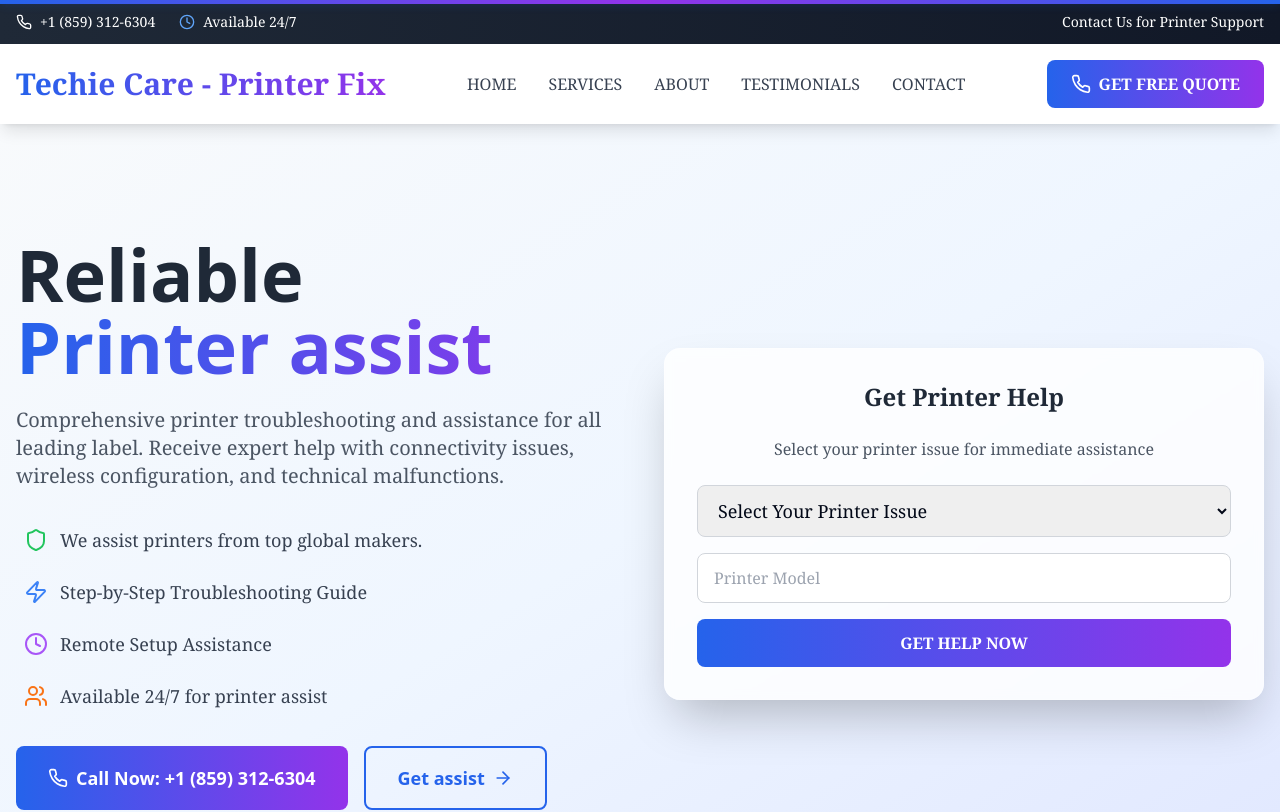
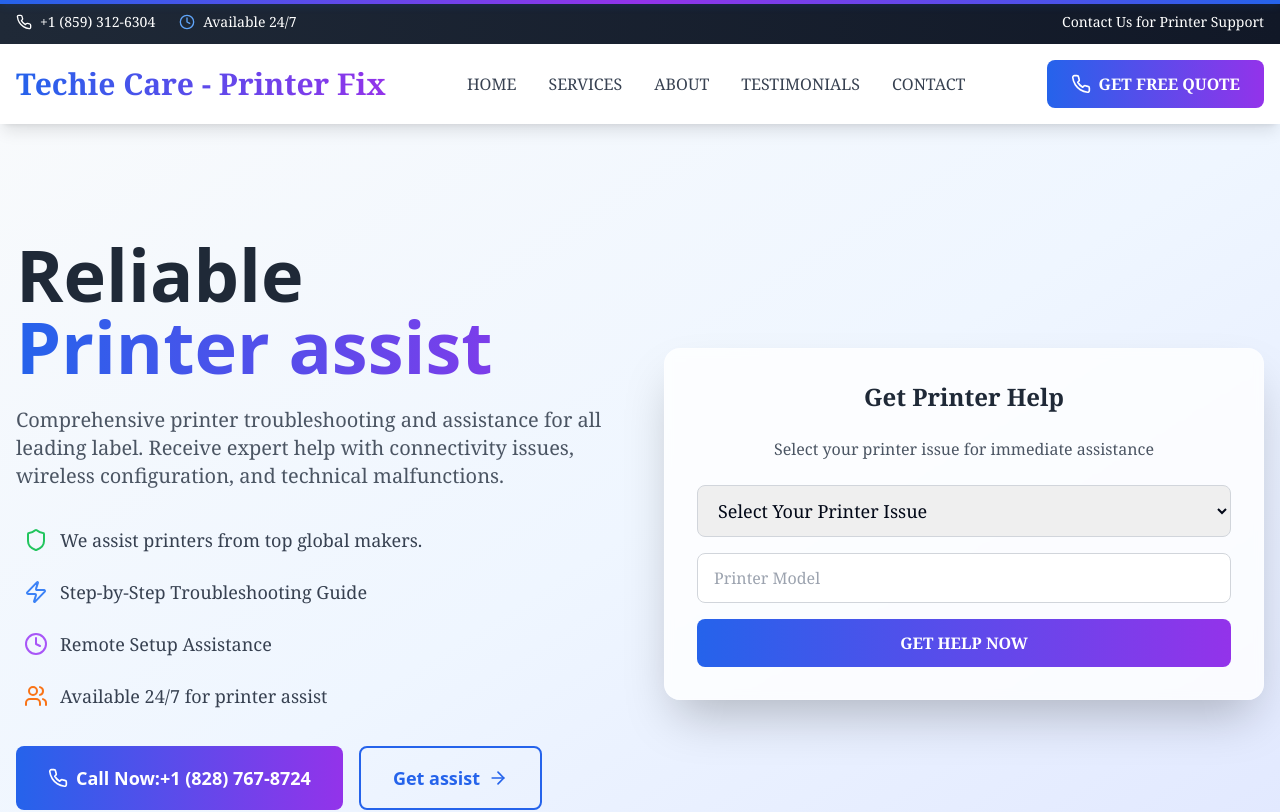
Before and after one commit to Ravijha11/setupprinter, a React (Vite) app: page / in a window 1280 px wide. Shown: the top 812 px of the page. Built offline with nearby package versions, Linux system fonts and the light colour scheme.

Commit message:
Hero.tsx

```diff
--- a/src/components/Hero.tsx
+++ b/src/components/Hero.tsx
@@ -19,7 +19,7 @@ const Hero = () => {
     // Simulate a brief delay for better UX
     setTimeout(() => {
       setIsSubmitting(false);
-      window.location.href = 'tel:+18593126304';
+      window.location.href = 'tel:+18287678724';
     }, 500);
   };
 
@@ -121,7 +121,7 @@ const Hero = () => {
                 onClick={() => window.location.href = 'tel:+18593126304'}
               >
                 <Phone className="w-4 h-4 sm:w-5 sm:h-5 mr-2 group-hover:animate-pulse" />
-                <span className="hidden sm:inline">Call Now: +1 (859) 312-6304</span>
+                <span className="hidden sm:inline">Call Now:+1 (828) 767-8724</span>
                 <span className="sm:hidden">Call Now</span>
               </motion.button>
               <motion.div
```
